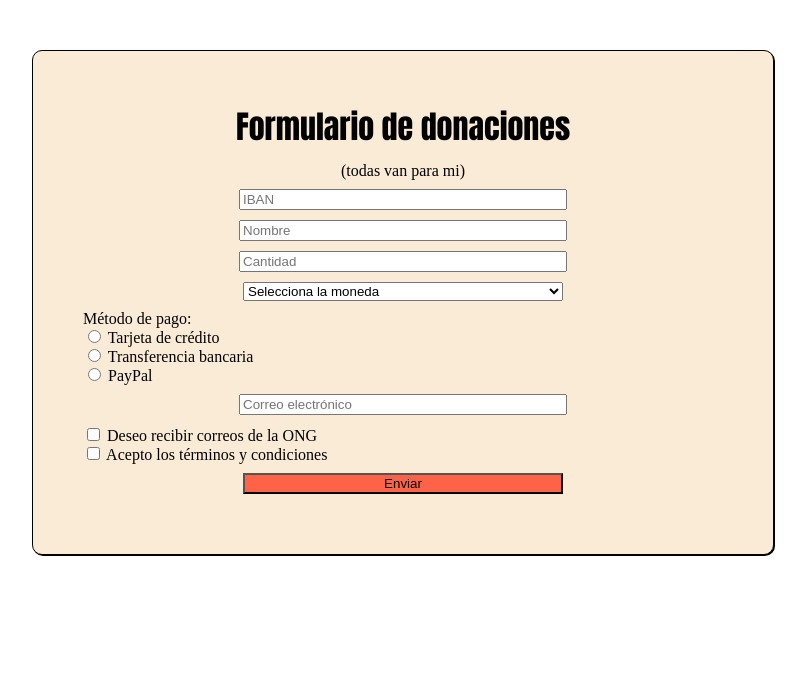
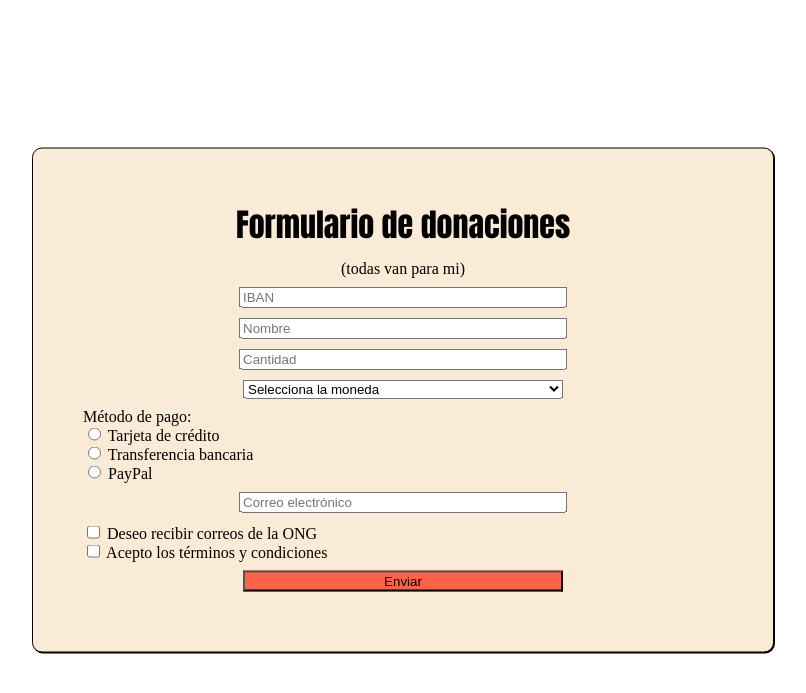
Before and after one commit to levijcdfEVG/FormulariosPHP, a PHP site: page / in a window 1280 px wide. Shown: the top 693 px of the page, without its empty margins (237-1043 px from the left). Run offline with PHP 8.4, Linux system fonts and the light colour scheme.

Commit message:
Se ha cambiado la posicion del main

```diff
--- a/css/form.css
+++ b/css/form.css
@@ -1,13 +1,18 @@
 /* Estilo principal para el elemento <main> */
 main {
     width: 50%; /* El ancho de la sección <main> ocupa el 50% del contenedor principal */
-    margin: 50px auto; /* Centra el <main> horizontalmente y ajusta la separación desde la parte superior de la página */
-    background-color: antiquewhite; /* Fondo crema para el contenido */
+    height: auto; /* La altura se ajusta automáticamente al contenido */
+    position: fixed; /* La posición se fija respecto a la ventana del navegador */
+    top: 50%; /* Posiciona la esquina superior del <main> al 50% de la altura de la ventana */
+    left: 50%; /* Posiciona la esquina izquierda del <main> al 50% del ancho de la ventana */
+    transform: translate(-50%, -50%); /* Mueve el <main> hacia arriba e izquierda un 50% de su propio tamaño para centrarlo completamente */
+    background-color: antiquewhite; /* Fondo color crema para el contenido */
     border: 1px solid black; /* Borde negro de 1px alrededor del <main> */
     border-radius: 10px; /* Bordes redondeados con un radio de 10px */
     box-shadow: 1px 1px black; /* Sombra ligera de 1px en ambas direcciones para dar profundidad */
     padding: 50px; /* Espacio interno (relleno) de 50px alrededor del contenido dentro de <main> */
 }
+
 /* Estilo para el título <h1> dentro del <main> */
 main > h1 {
     text-align: center; /* Alinea el texto del título en el centro */
```
